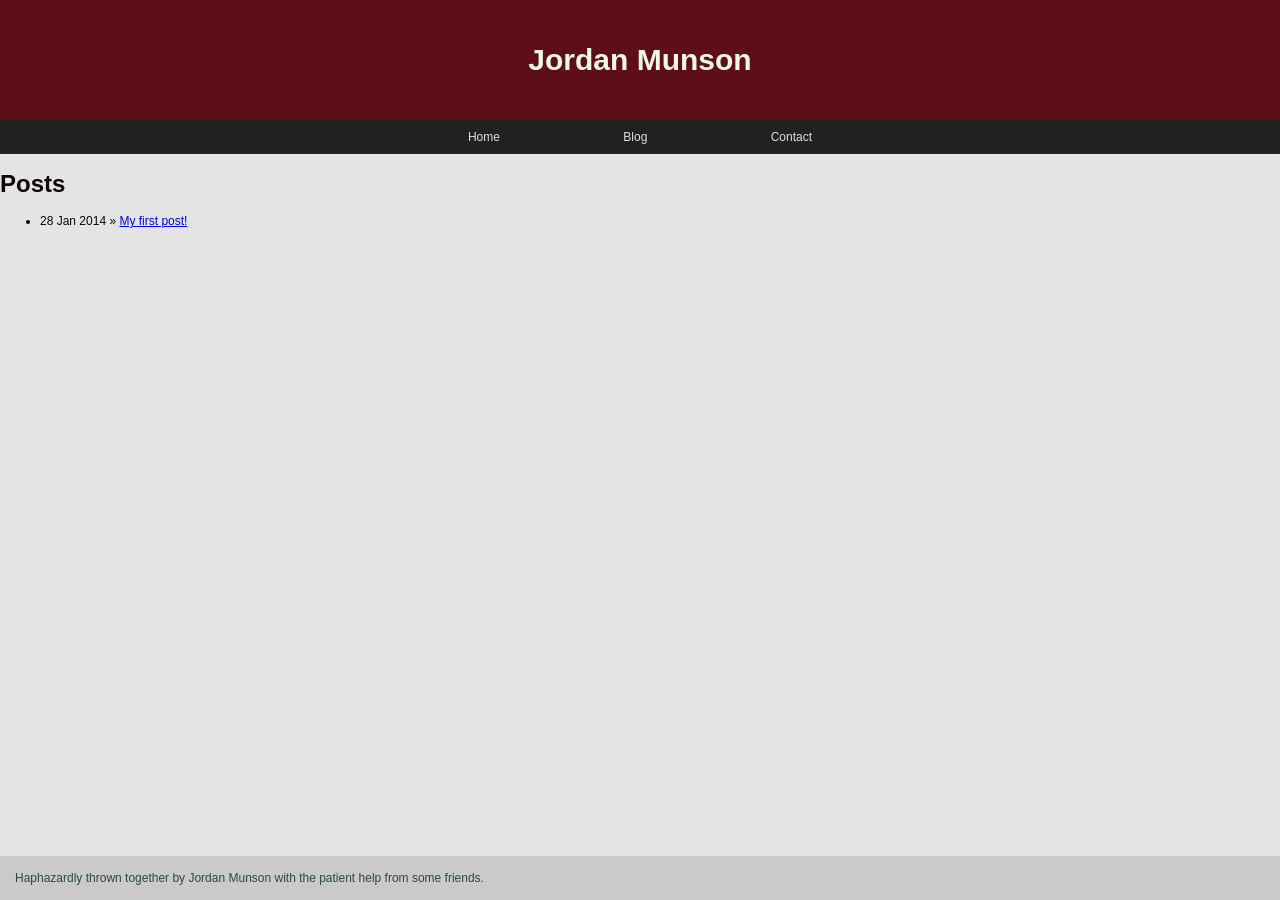
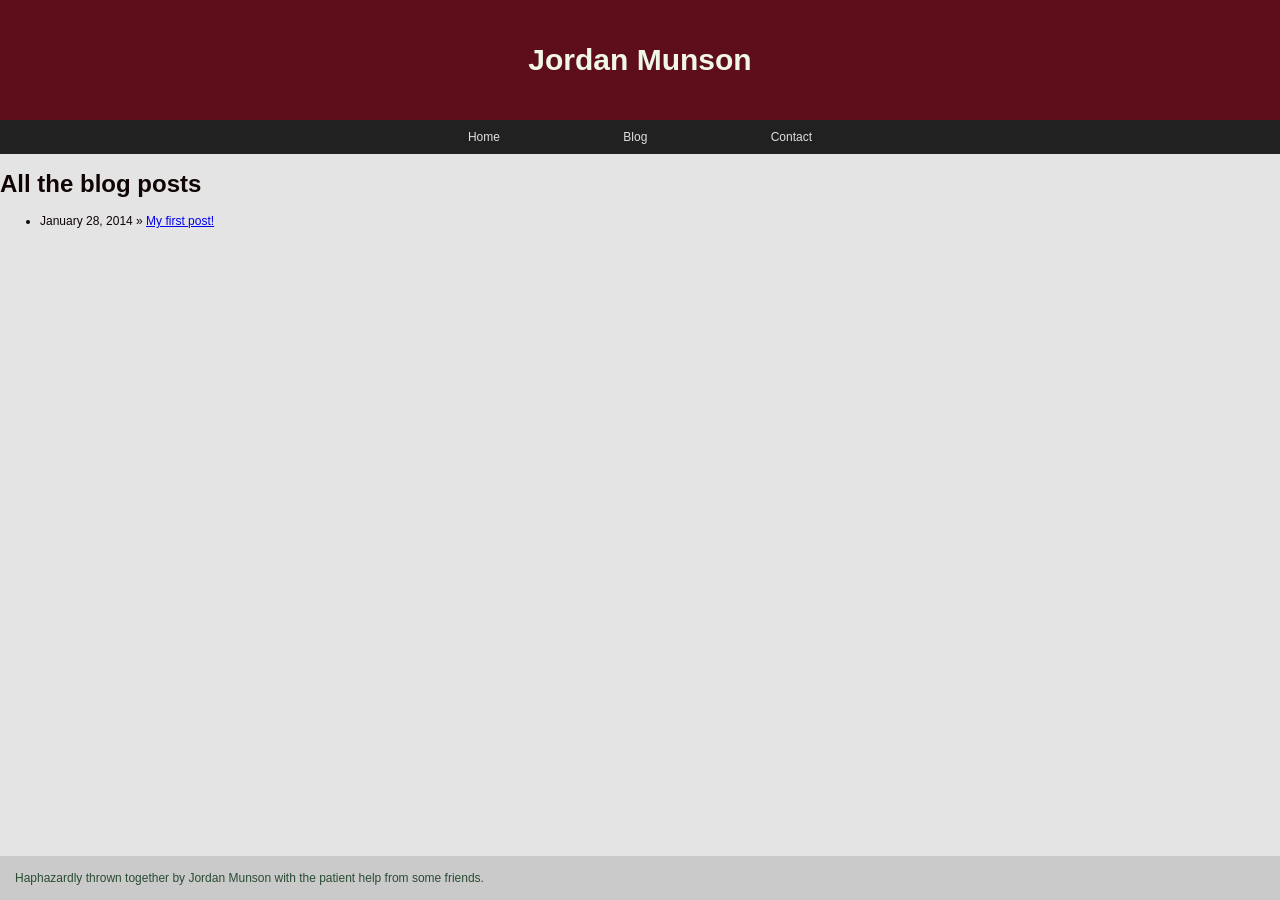
Before and after one commit to jordanmunson/jordanmunson.github.com, a Jekyll site: the page built from blog.html, in a window 1280 px wide. Built offline with Jekyll 4.4.1, drawn with Linux system fonts in a browser that asks for light colours; Markdown is read by kramdown in place of the engine named in the settings.

Commit message:
Fix date display on blog index

```diff
--- a/blog.html
+++ b/blog.html
@@ -4,10 +4,10 @@ title: Jordan Munson's Blog
 ---
 
 <div class="content" id="blog">
-  <h1>Posts</h1>
+  <h1>All the blog posts</h1>
   <ul class="posts">
     {% for post in site.posts %}
-      <li><span>{{ post.date | date_to_string }}</span> &raquo; <a href="{{ post.url }}">{{ post.title }}</a></li>
+      <li><span>{{ post.date | date: "%B %-d, %Y" }}</span> &raquo; <a href="{{ post.url }}">{{ post.title }}</a></li>
     {% endfor %}
   </ul>
 </div>
```
